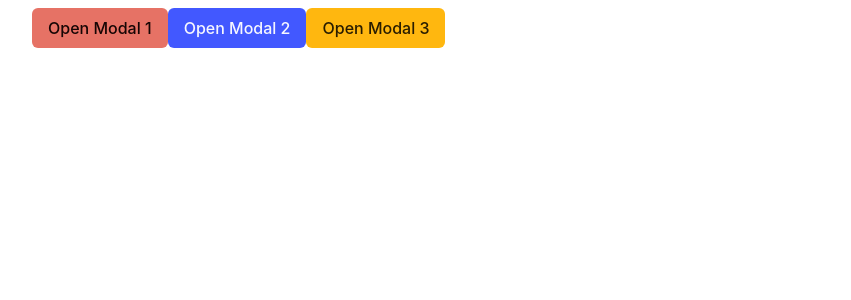
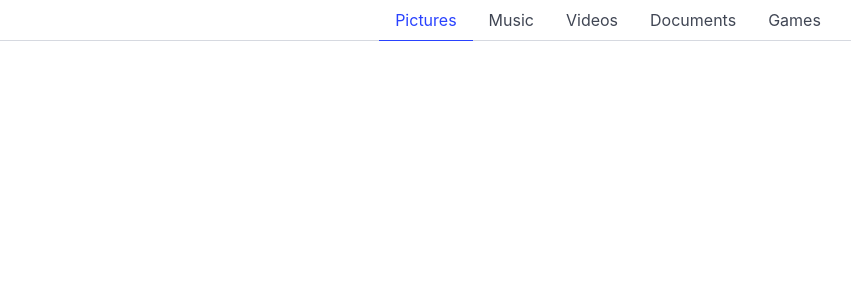
Before and after one commit to KeiraK2/learnjs, a Vue app: page / in a window 1280 px wide. Shown: the top 300 px of the page, without its empty margins (32-883 px from the left). Built offline with nearby package versions, Linux system fonts and the light colour scheme.

Commit message:
Add tabs component and example

```diff
--- a/src/App.vue
+++ b/src/App.vue
@@ -1,34 +1,24 @@
 <script setup>
 import { ref } from 'vue';
-import Modal from './components/Modal.vue';
+import Tab from './components/Tab.vue';
+let activeTab = ref(0);
+let titles = ref(['Pictures', 'Music', 'Videos' , 'Documents', 'Games']);
+let contents = ref([
+    'Some awesome Pictures',
+    'Some awesome Music',
+    'Some awesome Videos',
+    'Some awesome Documents',
+    'Some awesome Games',
+]);
 
-
-let modal1Active = ref(false);
-let modal2Active = ref(false);
-let modal3Active = ref(false);
+function setTab(index){
+    activeTab.value = index;
+}
 </script>
 
 <template>
-    <div class="container mt-2">
-        <div class="content">
-        <button class="button is-primary" @click="modal1Active = true">Open Modal 1</button>
-        <button class="button is-link" @click="modal2Active = true">Open Modal 2</button>
-        <button class="button is-warning" @click="modal3Active = true">Open Modal 3</button>
-
-            <Modal :active="modal1Active" @close="modal1Active = false" url="https://picsum.photos/1280/960?random=1"></Modal>
-            <Modal :active="modal2Active" @close="modal2Active = false" url="https://picsum.photos/1280/960?random=2"></Modal>
-            <Modal :active="modal3Active" @close="modal3Active = false">
-               <div class="card">
-                    <div class="card-content">
-                        <div class="content">
-                        Lorem ipsum leo risus, porta ac consectetur ac, vestibulum at eros. Donec
-                        id elit non mi porta gravida at eget metus. Cum sociis natoque penatibus
-                        et magnis dis parturient montes, nascetur ridiculus mus. Cras mattis
-                        consectetur purus sit amet fermentum.
-                        </div>
-                    </div>
-                </div>
-            </Modal>
-        </div>
+    <tab :active="activeTab" :titles="titles" @change="setTab"></tab>
+    <div class="container content">
+        <h1>{{ contents[activateTab] }}</h1>
     </div>
 </template>
--- /dev/null
+++ b/src/components/Tab.vue
@@ -0,0 +1,16 @@
+<script setup>
+defineProps(['active', 'titles']);
+</script>
+<template>
+    <div class="tabs is-centered">
+        <ul>
+            <li v-for="(title, index) in titles"
+                :class="{'is-active': index === active}"
+                @click="$emit('change', index)">
+
+                <a>{{ title }}</a>
+
+            </li>
+        </ul>
+    </div>
+</template>
```
Also changed, not shown: src/pages/Modals.vue (added, +34 -0 lines).
